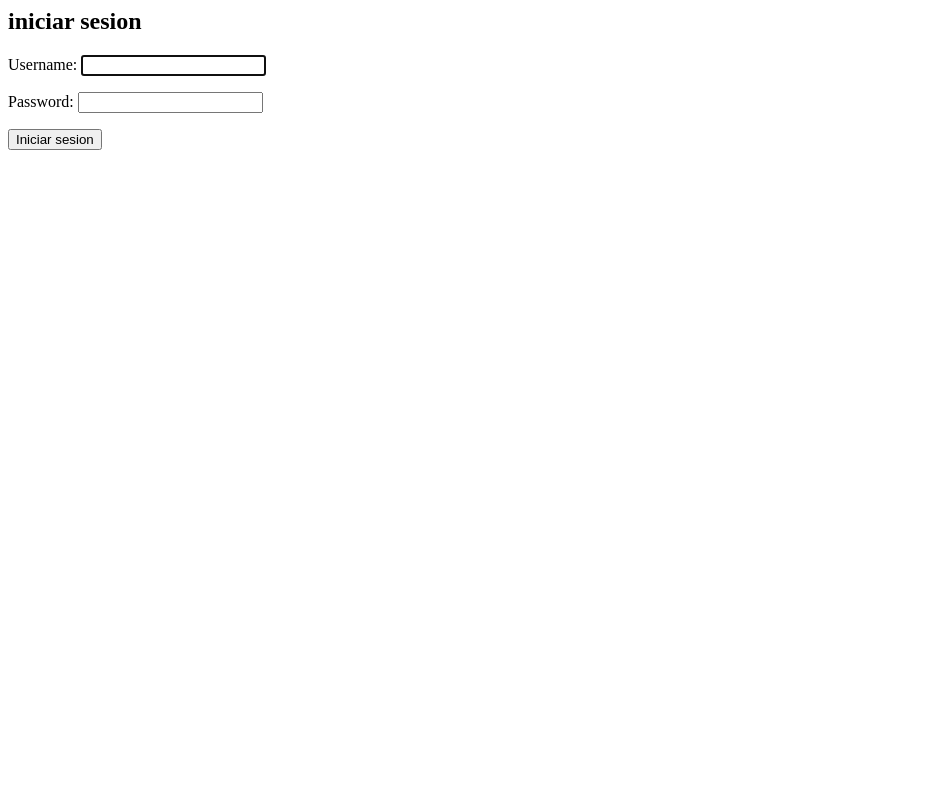
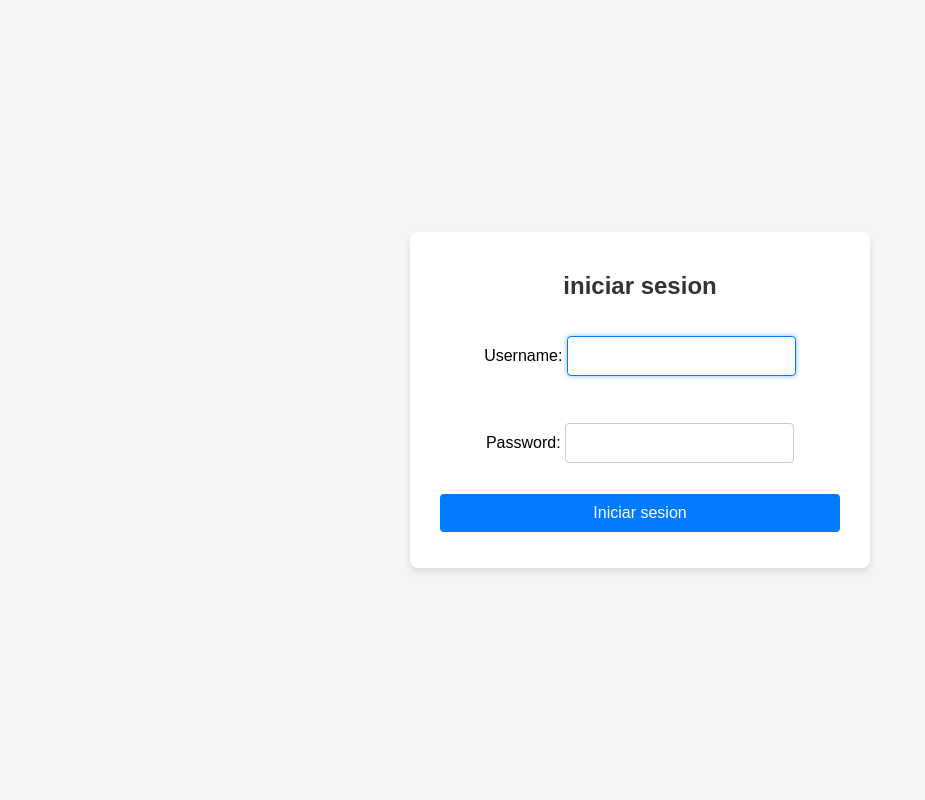
Before and after one commit to AngelDario01/Artesanias, a Django app: page /clientes/login/ in a window 1280 px wide. Shown: the whole page, without its empty margins (0-925 px from the left). Run offline with Django 5.2, Linux system fonts and the light colour scheme.

Commit message:
first commit

```diff
--- a/clientesadrs/templates/registration/login.html
+++ b/clientesadrs/templates/registration/login.html
@@ -5,4 +5,77 @@
         {{ form.as_p }}
         <button type="submit">Iniciar sesion</button>
     </form>
+    <head>
+        <meta charset="UTF-8">
+        <meta name="viewport" content="width=device-width, initial-scale=1.0">
+        <title>Iniciar Sesión</title>
+        <style>
+            /* General */
+            body {
+                font-family: Arial, sans-serif;
+                margin: 0;
+                padding: 0;
+                display: flex;
+                justify-content: center;
+                align-items: center;
+                height: 100vh;
+                background-color: #f5f5f5;
+            }
+
+            /* Container */
+            .container {
+                background-color: #ffffff;
+                border-radius: 8px;
+                box-shadow: 0 4px 6px rgba(0, 0, 0, 0.1);
+                padding: 20px 30px;
+                width: 100%;
+                max-width: 400px;
+                text-align: center;
+            }
+
+            /* Heading */
+            .container h2 {
+                font-size: 24px;
+                margin-bottom: 20px;
+                color: #333333;
+            }
+
+            /* Form */
+            form {
+                display: flex;
+                flex-direction: column;
+                gap: 15px;
+            }
+
+            /* Inputs */
+            form input[type="text"],
+            form input[type="password"],
+            form button {
+                padding: 10px;
+                font-size: 16px;
+                border: 1px solid #cccccc;
+                border-radius: 4px;
+            }
+
+            form input[type="text"]:focus,
+            form input[type="password"]:focus {
+                outline: none;
+                border-color: #007BFF;
+                box-shadow: 0 0 5px rgba(0, 123, 255, 0.5);
+            }
+
+            /* Button */
+            form button {
+                background-color: #007BFF;
+                color: #ffffff;
+                border: none;
+                cursor: pointer;
+                transition: background-color 0.3s;
+            }
+
+            form button:hover {
+                background-color: #0056b3;
+            }
+        </style>
+    </head>
 </div>
```
